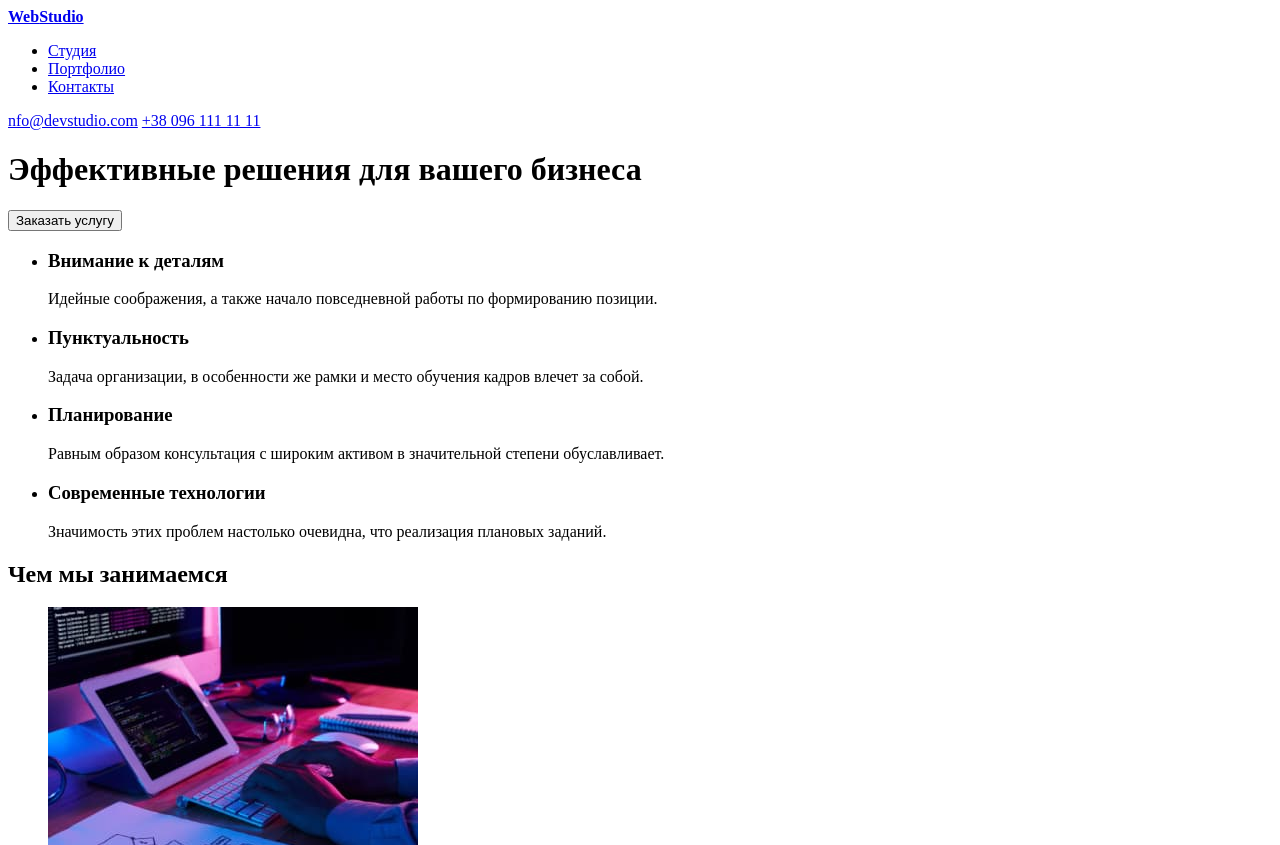
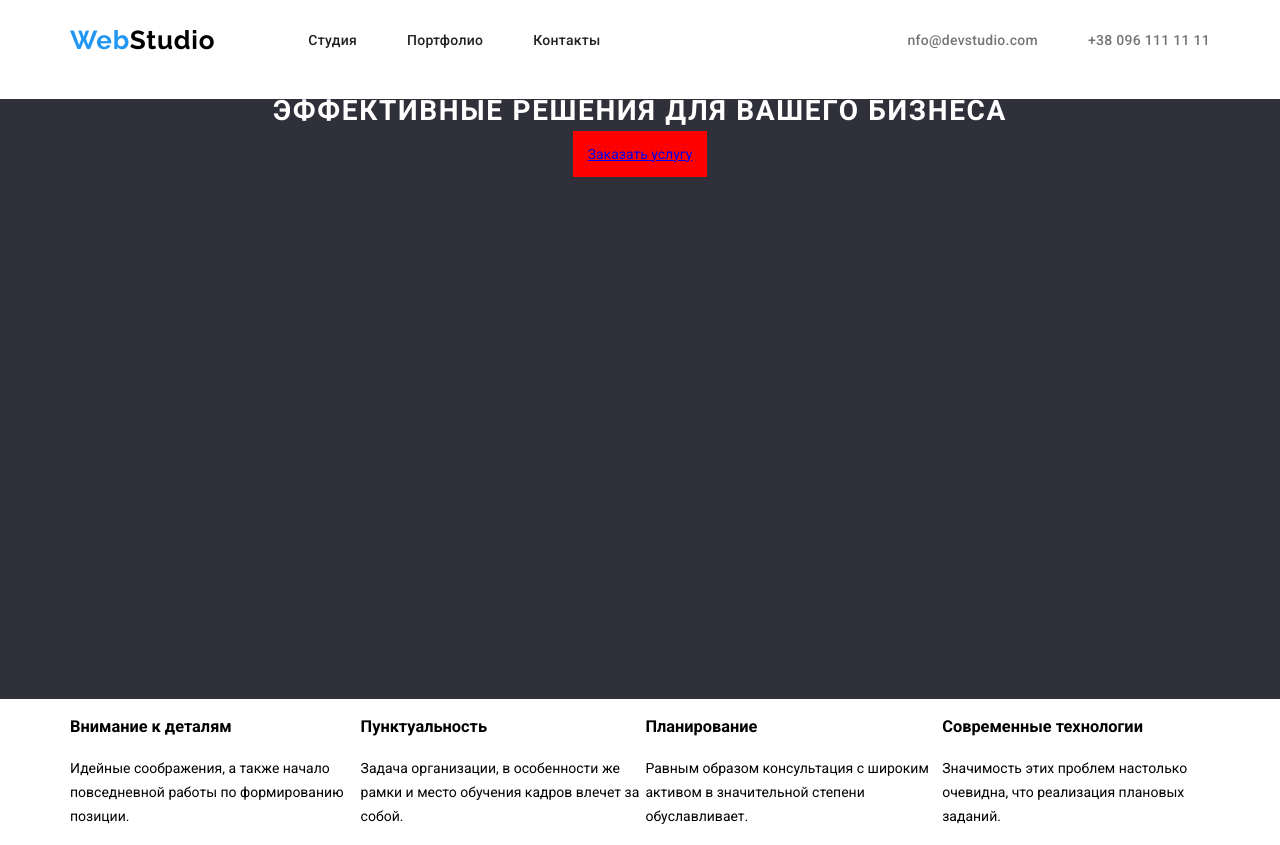
Before and after one commit to AlexandraBrRo/goit-markup-hw-01, a plain HTML site: page app/index.html in a window 1280 px wide. Shown: the top 845 px of the page. Drawn offline with Linux system fonts and the light colour scheme.

Commit message:
working with styles

```diff
--- a/app/index.html
+++ b/app/index.html
@@ -3,7 +3,12 @@
   <head>
     <meta charset="utf-8">
     <meta name="viewport" content="width=device-width, initial-scale=1">
-    <!-- <link rel="stylesheet" type="text/css" href="css/all.css" /> -->
+
+    <link rel="preconnect" href="https://fonts.googleapis.com">
+    <link rel="preconnect" href="https://fonts.gstatic.com" crossorigin>
+    <link href="https://fonts.googleapis.com/css2?family=Raleway:wght@700&family=Roboto:wght@400;500;700&display=swap" rel="stylesheet">
+
+    <link rel="stylesheet" type="text/css" href="css/all.css" />
     <title>home</title>
   </head>
   <body>
@@ -13,8 +18,8 @@
           <strong class="logo">
             <a href="index.html"><span>Web</span>Studio</a>
           </strong>
-          <nav>
-            <ul class="list-unstyled d-flex">
+          <nav class="col">
+            <ul class="main_nav list-unstyled d-flex">
               <li><a href="about_us.html">Студия</a></li>
               <li><a href="portfolio.html">Портфолио</a></li>
               <li><a href="contact.html">Контакты</a></li>
@@ -32,8 +37,7 @@
         <div class="section_hero">
           <div class="centered text-center">
             <h1>Эффективные решения для вашего бизнеса</h1>
-            <!-- <a href="#" class="btn btn-primary">Заказать услугу</a> -->
-            <button type="button">Заказать услугу</button>
+            <a href="#" class="btn btn-primary">Заказать услугу</a>
           </div>
         </div>
         <div class="centered">
--- a/app/scss/_footer.scss
+++ b/app/scss/_footer.scss
@@ -0,0 +1,3 @@
+.footer{
+	background: red;
+}
--- a/app/scss/_header.scss
+++ b/app/scss/_header.scss
@@ -0,0 +1,50 @@
+.header{
+	background: #fff;
+	.centered{
+		height: 80px;
+	}
+}
+.logo{
+	font:normal 26px/31px 'Raleway', sans-serif;
+	letter-spacing: 0.03em;
+	a{
+		color: #000;
+		text-decoration: none;
+		span{
+			color:#2196F3;
+		}
+	}
+
+}
+.contact_link{
+	padding-left: 50px;
+	&:first-of-type{
+		padding-left: 0;
+	}
+	a{
+		font-weight: 500;
+		line-height: 16px;
+		letter-spacing: 0.02em;
+		color:#757575;
+		text-decoration: none;
+		&:hover{
+			color: #2196F3;
+		}
+	}
+}
+.main_nav{
+	padding-left: calc(93px - 25px);
+	li{
+		padding: 0 25px;
+		a{
+			font-weight: 500;
+			line-height: 16px;
+			letter-spacing: 0.02em;
+			color: #212121;
+			text-decoration: none;
+			&:hover{
+				color: #2196F3;
+			}
+		}
+	}
+}
--- /dev/null
+++ b/app/scss/_main.scss
@@ -0,0 +1,10 @@
+.section_hero{
+	background: #2F303A;
+	height: 600px;
+	h1{
+		color: #fff;
+		font: 900 44px/60px;
+		letter-spacing: 0.06em;
+		text-transform: uppercase;
+	}
+}
--- a/app/scss/_param.scss
+++ b/app/scss/_param.scss
@@ -1,3 +1,6 @@
+body{
+	font:400 14px/24px 'Roboto', sans-serif;
+}
 html,
 body {
   height: 100%;
@@ -49,3 +52,12 @@ body {
 	padding: 0;
 	list-style: none;
 }
+.col{
+	max-width: 100%;
+	flex-grow: 1;
+	flex-basis: 0;
+}
+.btn{
+	padding: 15px;
+	background: red;
+}
--- a/app/scss/all.scss
+++ b/app/scss/all.scss
@@ -2,17 +2,5 @@
 	"_reset",
 	"_param",
 	"_header",
-	"_footer";
-
-
-
-
-.logo{
-	background: #000;
-}
-.header{
-	background: green;
-}
-.footer{
-	background: red;
-}
+	"_footer",
+	"_main";
```
Also changed, not shown: app/css/all.css, 1 other file.
